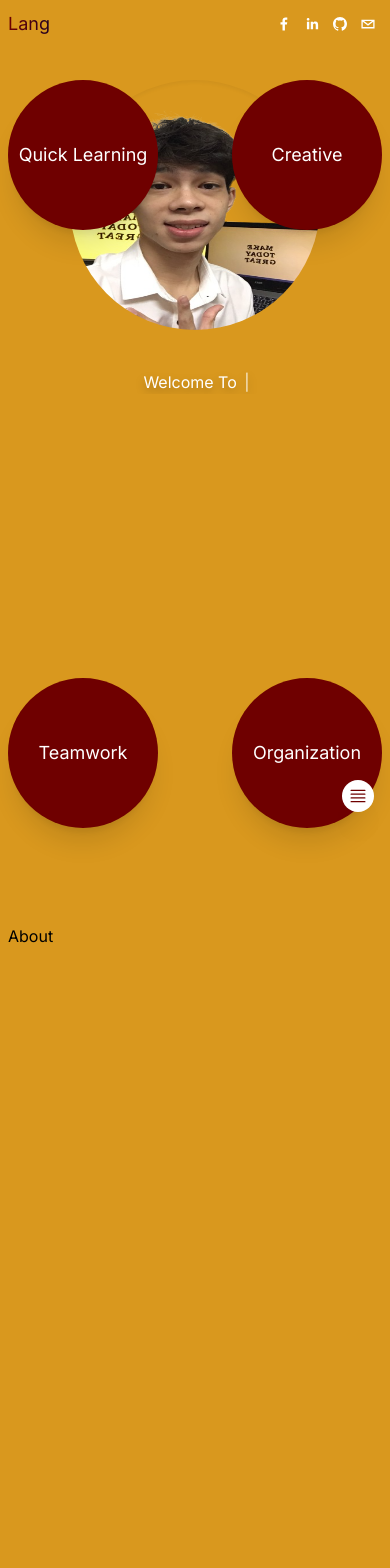
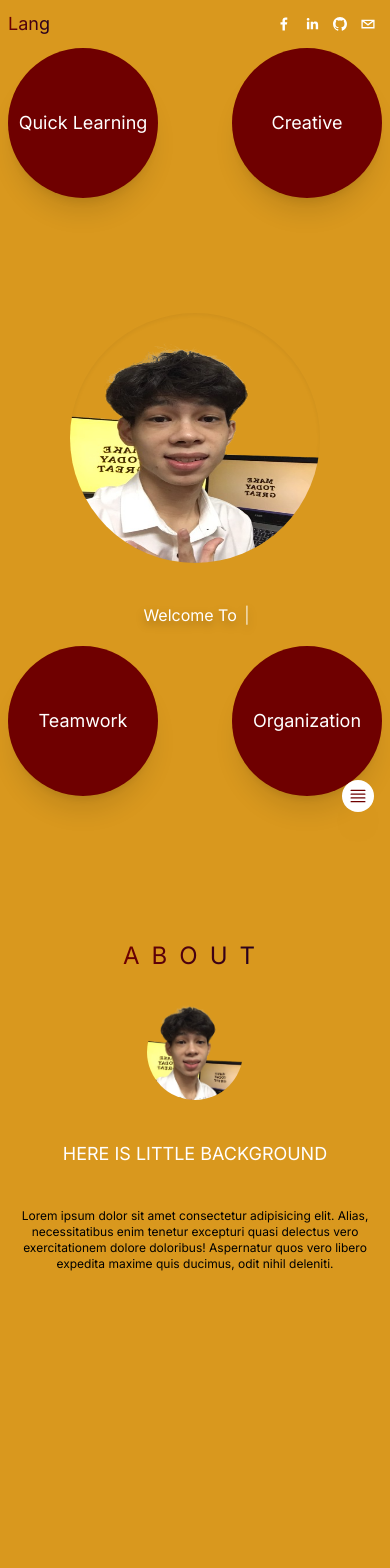
Before and after one commit to LangPhan/my-portfolio, a React (Vite) app: page / in a window 390 px wide. Shown: the top 1568 px of the page. Built offline with nearby package versions, Linux system fonts and the light colour scheme.

Commit message:
About Section

```diff
--- a/src/components/About.jsx
+++ b/src/components/About.jsx
@@ -1,8 +1,43 @@
+import img from "../assets/main.png";
+import { motion } from "framer-motion";
+
 function About() {
   return (
-    <div>
-      <h2>About</h2>
-    </div>
+    <motion.div
+      className="flex flex-col md:flex-row justify-center items-center mx-0 md:mx-10"
+      initial={{
+        opacity: 0,
+        y: -100,
+      }}
+      transition={{
+        ease: "linear",
+        duration: 1.2,
+      }}
+      whileInView={{
+        opacity: 1,
+        y: 0,
+      }}
+    >
+      <h2 className="absolute top-12 uppercase text-2xl text-center gradientText tracking-[12px]">
+        About
+      </h2>
+      <img
+        src={img}
+        alt="Main Image"
+        className="object-cover w-24 h-24 rounded-full mt-28 mb-10 md:mb-0 md:w-[200px] md:h-[280px] md:rounded-lg"
+      />
+      <motion.div className="space-y-10 md:px-10 text-center md:text-left">
+        <h4 className="uppercase text-lg text-white">
+          Here is little background
+        </h4>
+        <p className="text-xs textGradient">
+          Lorem ipsum dolor sit amet consectetur adipisicing elit. Alias,
+          necessitatibus enim tenetur excepturi quasi delectus vero
+          exercitationem dolore doloribus! Aspernatur quos vero libero expedita
+          maxime quis ducimus, odit nihil deleniti.
+        </p>
+      </motion.div>
+    </motion.div>
   );
 }
 
--- a/src/components/Header.jsx
+++ b/src/components/Header.jsx
@@ -3,7 +3,7 @@ import { motion } from "framer-motion";
 
 function Header() {
   return (
-    <header className="h-12 flex justify-between items-center md:mx-20 mx-2 z-100 sticky top-0 overflow-hidden">
+    <header className="h-12 z-[100] flex justify-between items-center md:mx-20 mx-2 z-100 sticky top-0 overflow-hidden">
       <motion.div
         initial={{
           x: -500,
--- a/src/components/Hero.jsx
+++ b/src/components/Hero.jsx
@@ -7,7 +7,7 @@ function Hero() {
   const constraintsRef = useRef(null);
   return (
     <motion.div
-      className="flex flex-col justify-center items-center overflow-hidden mt-8"
+      className="h-full flex flex-col justify-center items-center overflow-hidden"
       initial={{ opacity: 0 }}
       animate={{ opacity: 1 }}
       transition={{ duration: 1, delay: 0.5 }}
--- a/src/components/ImageHero.jsx
+++ b/src/components/ImageHero.jsx
@@ -4,11 +4,11 @@ import { motion } from 'framer-motion';
 function ImageHero() {
     return (
         <motion.div
-            initial = {{x: 0, opacity: 0, scale: 0.5}}
-            animate = {{opacity: 1, scale: 1}}
+            initial = {{y: -100,opacity: 0}}
+            animate = {{y: 0, opacity: 1}}
             transition={{duration: 1, delay: 0.8}}
         >
-            <img src={img} alt="Main Image" className='w-[250px] h-[250px] rounded-full shadow-inner mb-10'/>
+            <img src={img} alt="Main Image" className='w-[250px] h-[250px] rounded-full shadow-inner mb-10 select-none'/>
         </motion.div>
       );
 }
--- a/src/components/NavIcon.jsx
+++ b/src/components/NavIcon.jsx
@@ -55,14 +55,14 @@ function NavIcon() {
           transition={{
             default: { duration: 2, ease: "easeInOut" },
             fill: { duration: 2, ease: [1, 0, 0.8, 1] },
-            delay: 1.2,
+            delay: 4.5,
           }}
         />
       </motion.svg>
       <motion.div
         className="invisible absolute bottom-7 w-7 h-32 bg-white rounded-lg z-40
       flex flex-col justify-center items-center gap-1 shadow-2xl
-      peer-hover:visible hover:visible after:content-['.'] after:text-white after:absolute after:bottom-[-10px]"
+      peer-hover:visible hover:visible after:content-['.'] after:text-white after:absolute after:bottom-[-10px] after:w-7"
       >
         <div className="relative">
           <motion.svg
```
